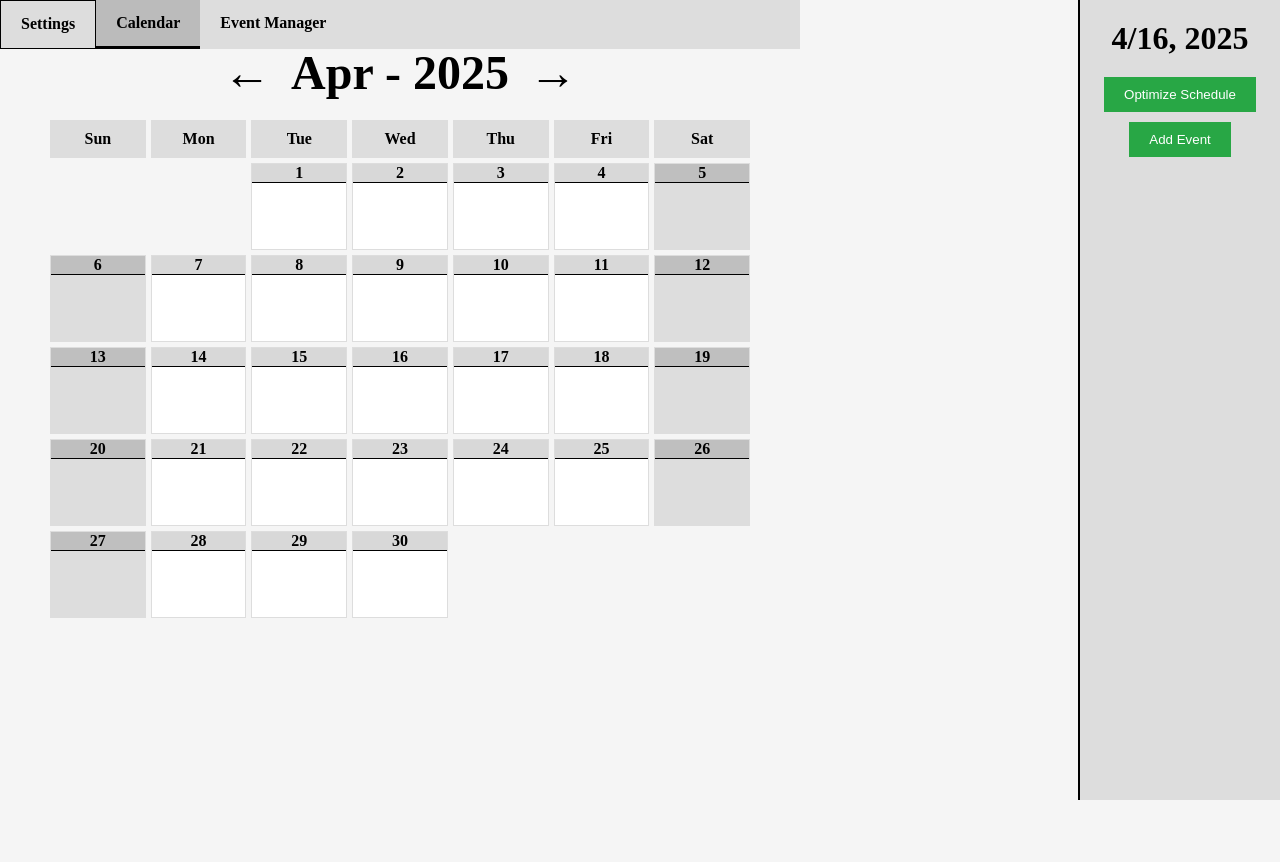
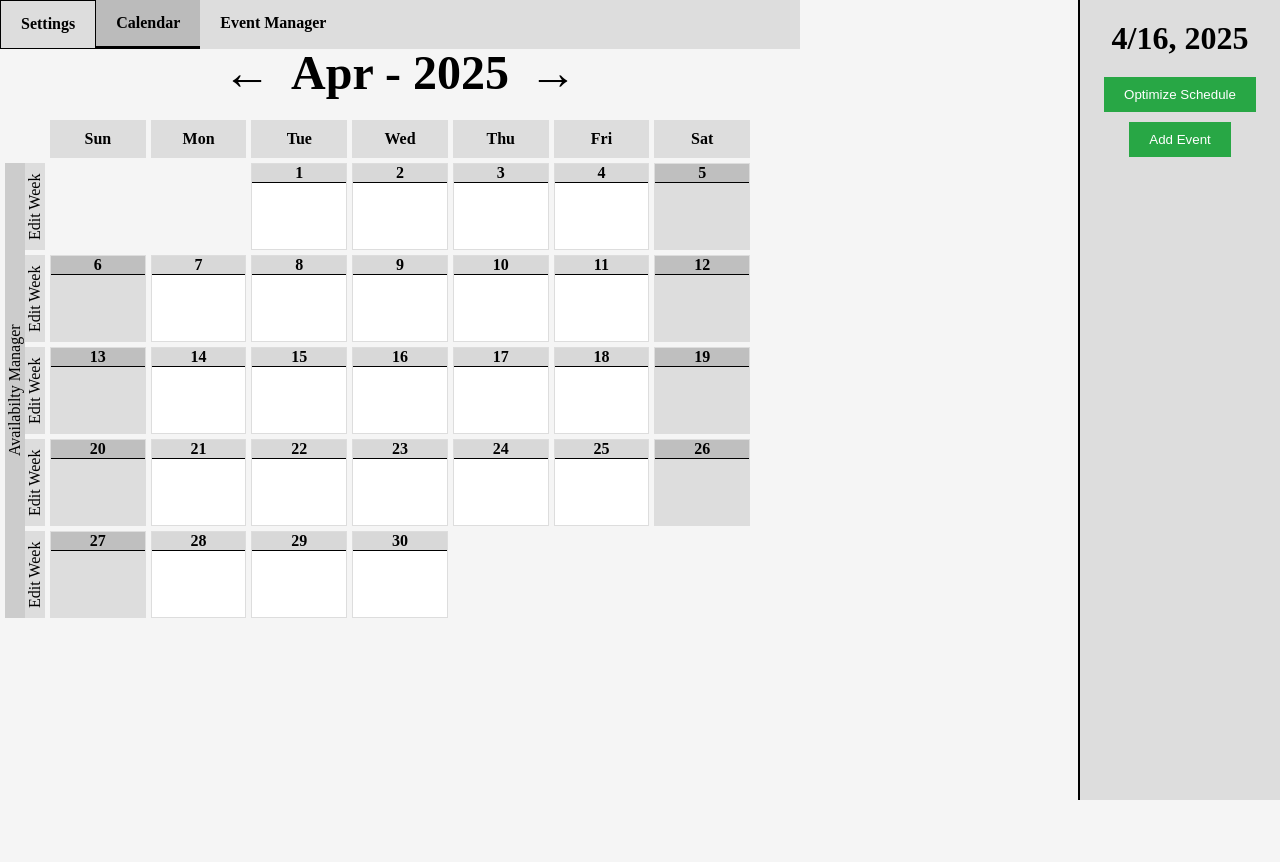
Before and after one commit to e-spinner/scheduler, a Flask app: page / in a window 1280 px wide. Run offline with Flask 3, Linux system fonts and the light colour scheme; data that the repository does not hold is empty.

Commit message:
move availability management
now there are side buttons on the month view, clicking on days only brings you to a different task view

```diff
--- a/scheduler/routes/cal_routes.py
+++ b/scheduler/routes/cal_routes.py
@@ -155,12 +155,14 @@ def month_view(storage: SchedulerStorage) -> str:
             else:
                 num_per_priority[day][5] += 1;
 
+        start_weekday = datetime(year, month, 1).weekday()+1;
+
         return render_template(
             'calendar/month_view.html',
             year=year,
             month=month,
             month_name=month_abbr[month],
-            start_weekday=datetime(year, month, 1).weekday()+1,
+            start_weekday=start_weekday if start_weekday < 7 else 0,
             num_days=monthrange(year, month)[1],
             prev_month=(month - 1) if month > 1 else 12,
             prev_year=year if month > 1 else year - 1,
--- a/scheduler/server.py
+++ b/scheduler/server.py
@@ -75,9 +75,9 @@ def delete_event(event_id): return edit.delete_event(event_id, storage);
 @app.route('/set_done/<int:event_id>/<int:done>', methods=['POST'])
 def set_done(event_id, done): return edit.set_done(event_id, done, storage);
 
-# ================ #
-# HELPER FUNCTIONS #
-# ================ #
+
+
+
 
 @app.route('/optimize/<method>')
 def optimize(method: str):
--- a/scheduler/static/css/base.css
+++ b/scheduler/static/css/base.css
@@ -186,7 +186,7 @@ button[type="toggle"]:hover {
     width: 90%;
     max-width: 400px;
 
-    text-align: center;
+    text-align: left;
 }
 
 .hidden {
--- a/scheduler/static/css/calendar.css
+++ b/scheduler/static/css/calendar.css
@@ -101,3 +101,43 @@ h1 a:hover{
     width: 15px;
     height: 15px;
 }
+
+.availabilty-btn {
+    left: 25px;
+    background: #ddd;
+    width:  20px;
+    height: 87px;
+    writing-mode: vertical-lr;
+    rotate: 180deg;
+    display: flex;
+    justify-content: center;
+    align-items: center;
+}
+
+.availabilty-btn a {
+    text-decoration: none;
+    color: #000;
+}
+
+.availabilty-btn:hover {
+    background-color: #ccc;
+}
+
+#availabilty-header {
+    left: 5px;
+    top: 163px;
+    height: inherit;
+    background-color: #ccc;
+}
+
+#availabilty-btn-box {
+    display: grid;
+    gap: 5px;
+}
+
+#availabilty-container {
+    position: absolute;
+    display: flex;
+    top: 163px;
+    left: 5px;
+}
--- a/scheduler/templates/calendar/month_view.html
+++ b/scheduler/templates/calendar/month_view.html
@@ -8,6 +8,24 @@
     <a href="/year_view?year={{ year }}">{{ month_name }} - <span id="year-link">{{ year }}</span></a>
     <a href="/?year={{ next_year }}&month={{ next_month }}">→</a>
 </h1>
+
+<!-- Availability Manager-->
+<div id="availabilty-container">
+    <div id="availabilty-header" class="availabilty-btn">Availabilty Manager</div>
+    <div id="availabilty-btn-box">
+        {% for day in range(1, num_days+1) %}
+
+            {% if day == 1 or (day + start_weekday) % 7 == 1 %}
+
+                <div class="availabilty-btn" style="top: calc({{ ((day + start_weekday) / 7) | round(0, 'ceil') }} * 92px + 71px);">
+                    <a href="/week_view?year={{ year }}&month={{ month }}&day={{ day }}">Edit Week</a>
+                </div>
+
+            {% endif %}
+
+        {% endfor %}
+    </div>
+</div>
 
 <div class="grid">
     <!-- Weekday Headers -->
@@ -28,11 +46,13 @@
 
     <!-- Days of the Month -->
     {% for day in range(1, num_days+1) %}
+
+
         {% set day_of_week = (start_weekday + day - 1) % 7 %}
-        <div class="block{% if day_of_week == 0 or day_of_week == 6 %} weekend{% endif %}">
-            <a class="date" href="/week_view?year={{ year }}&month={{ month }}&day={{ day }}">
-                <div class="date-box">{{ day }}</div>
-            </a>
+        <div class="block{% if day_of_week == 0 or day_of_week == 6 %} weekend{% endif %}"
+             onclick="taskView({{year}},{{month}},{{day}})">
+
+            <div class="date-box">{{ day }}</div>
 
             <!-- Display Events for the Day -->
             <div id="{{ day }}" class="events"></div>
@@ -60,10 +80,6 @@
                     box.appendChild(circle);
                 }
             });
-
-            box.addEventListener("click", () => {
-                taskView(year, month, day);
-            });
         }
     });
 </script>
```
Also changed, not shown: scheduler/optimize.py (line endings or trailing spaces).
